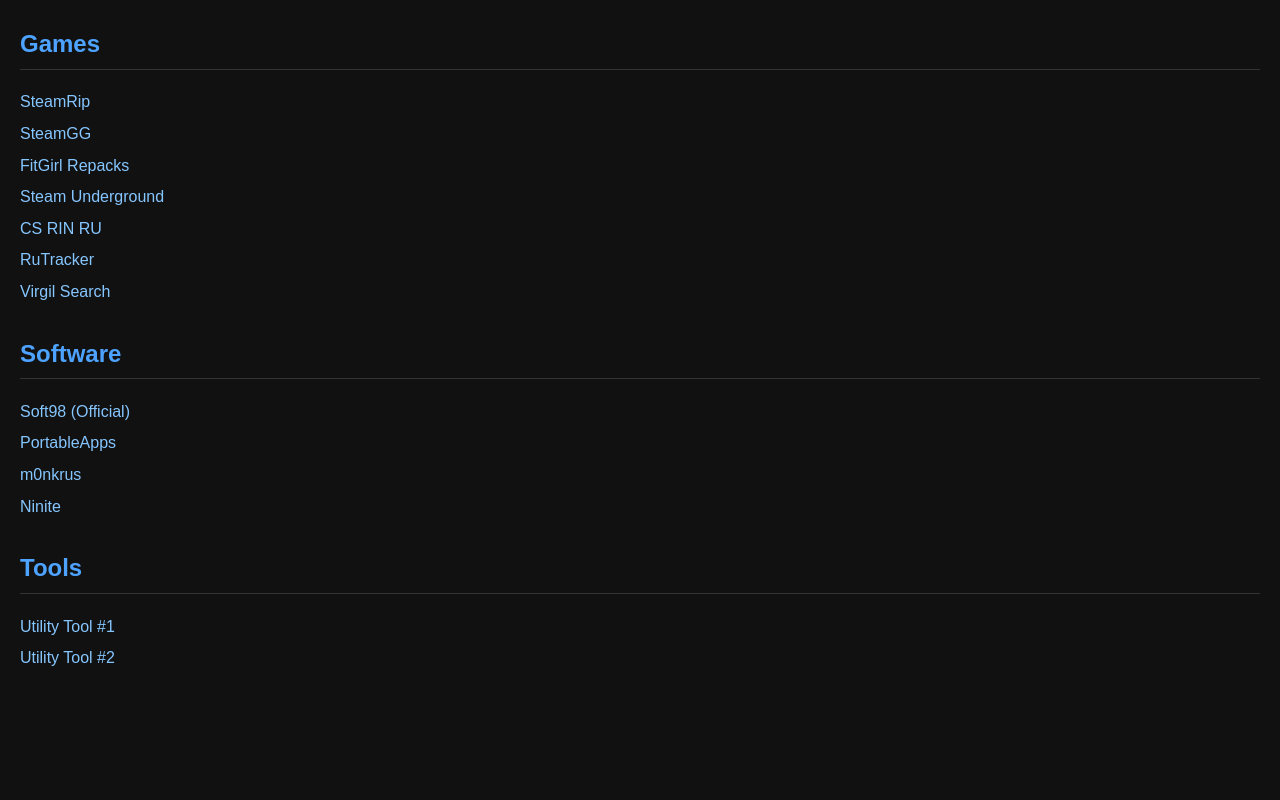
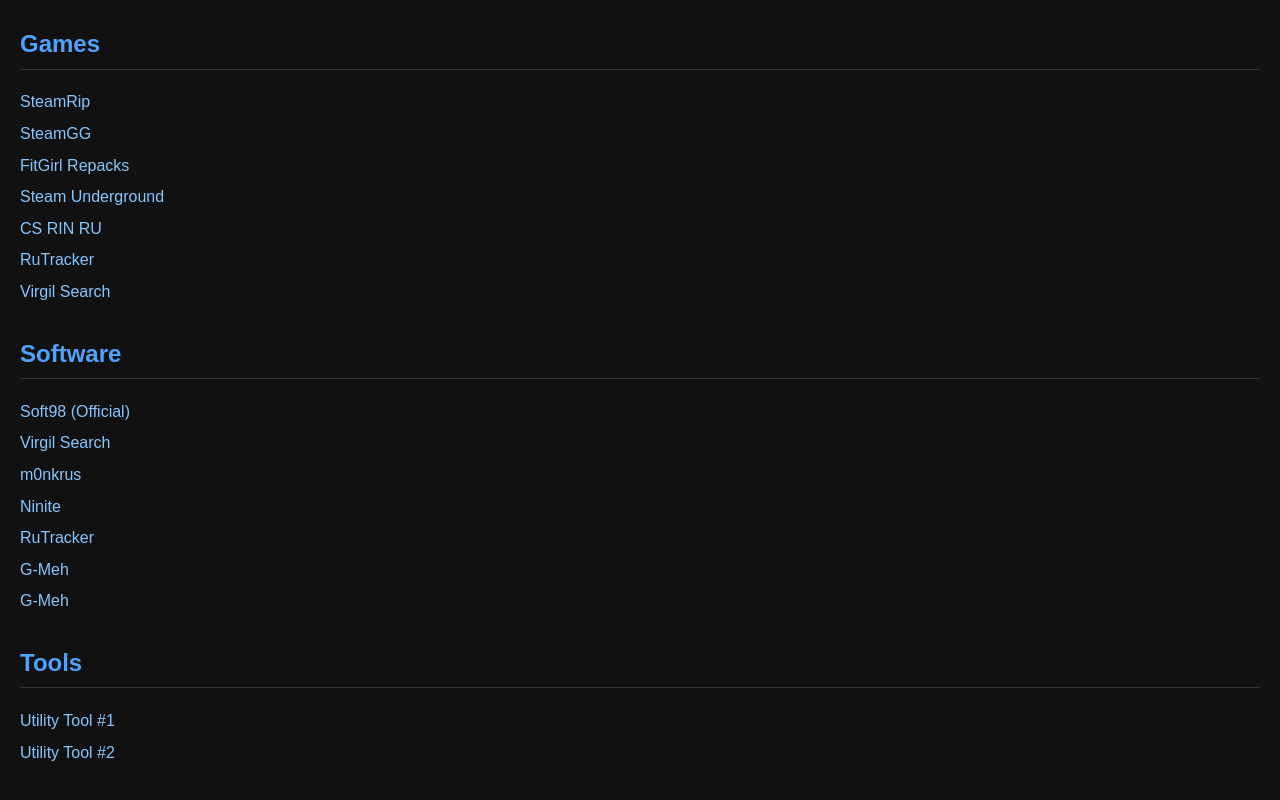
Before and after one commit to VendoraBot/TheSourceVault, a plain HTML site: page index.html in a window 1280 px wide. Shown: the part 492-1292 px from the top of the page. Before the commit the page ends 1213 px from the top, so only its background shows below. Drawn offline with Linux system fonts and the light colour scheme.

Commit message:
Update index.html

```diff
--- a/index.html
+++ b/index.html
@@ -118,9 +118,12 @@
         <h2>Software</h2>
         <ul>
 <li><a href="https://soft98.ir">Soft98 (Official)</a></li>
-<li><a href="https://portableapps.com">PortableApps</a></li>
-<li><a href="https://w">m0nkrus</a></li>
+<li><a href="https://virgil.samidy.com/Software/">Virgil Search</a></li>
+<li><a href="https://w16.monkrus.ws">m0nkrus</a></li>
 <li><a href="https://ninite.com">Ninite</a></li>
+<li><a href="https://rutracker.org/">RuTracker</a></li>
+<li><a href = "https://g-meh.com">G-Meh</li>
+            <li><a href = "https://g-meh.com">G-Meh</a></li>
         </ul>
     </div>
 
```
